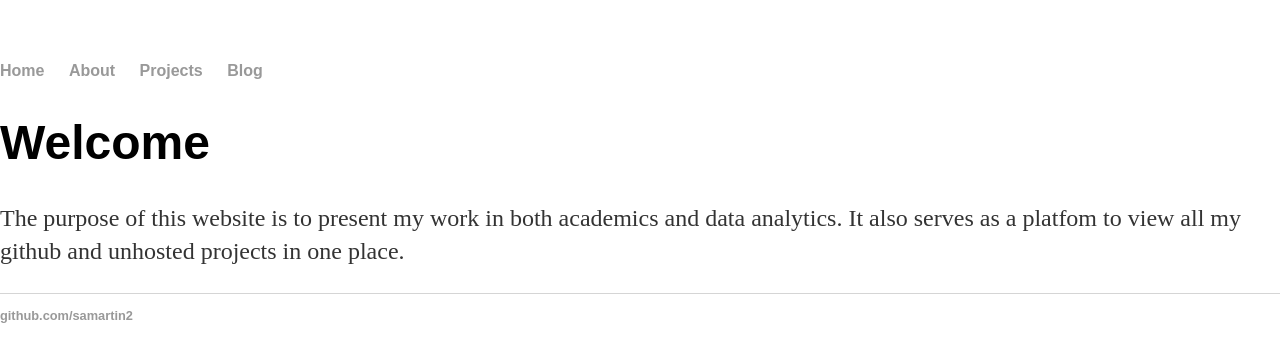
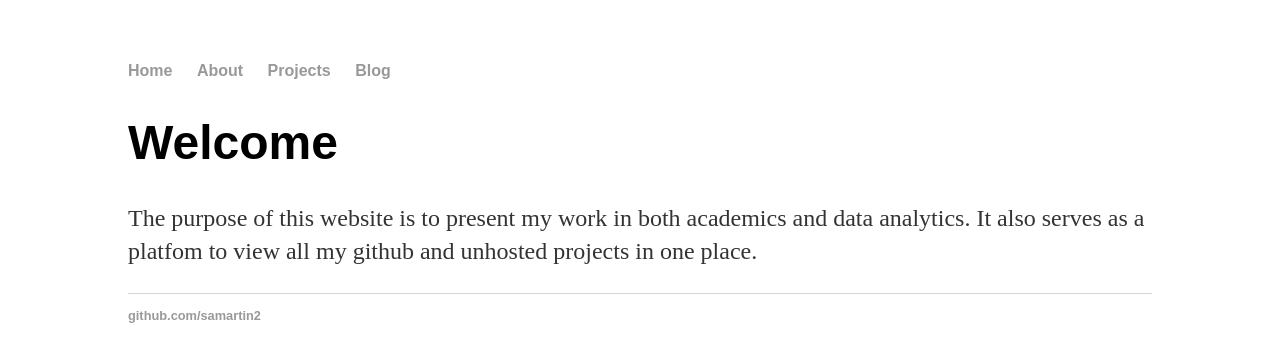
Before and after one commit to samartin2/samartin2.github.io, a Jekyll site: the page built from index.html, in a window 1280 px wide. Shown: the top 362 px of the page. Built offline with Jekyll 4.4.1, drawn with Linux system fonts in a browser that asks for light colours.

Commit message:
CSS update

```diff
--- a/css/main.css
+++ b/css/main.css
@@ -1,7 +1,7 @@
 body{
     margin: 60px auto;
-    width: 100%;
-    height: 100%;
+    width: 80%;
+    height: 80%;
 }
 nav ul, footer ul{
     font-size: 1em;
@@ -33,7 +33,7 @@ p, ul{
     line-height: 1.4em;
     color: #333;
 }
-div.object{
+div.graphs{
     height: 100%;
 }
 footer{
--- a/projects/mqp/index.html
+++ b/projects/mqp/index.html
@@ -3,7 +3,7 @@ layout: default
 title: MQP Interactive Plots
 ---
 
-<div>
+<div class="graphs">
     <h2>Number of Hires by Location</h2>
     <object name="Map" type="text/html" data="CDC_Map.html"
     style="width:40%;height:100%;"></object>
```
